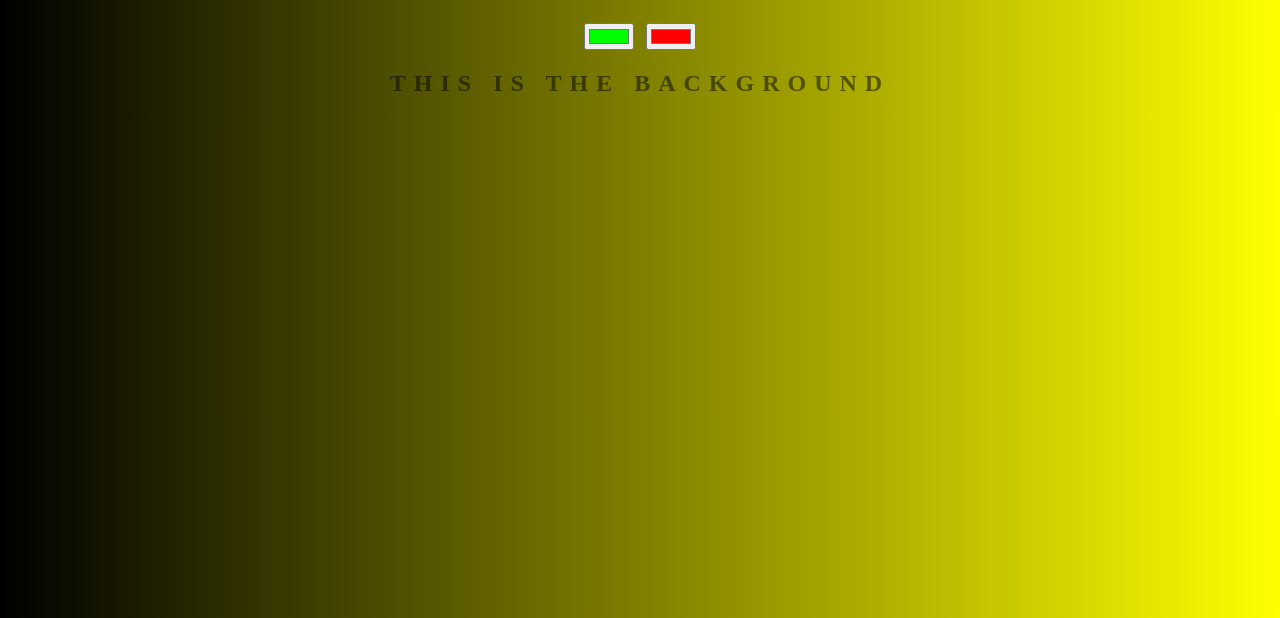
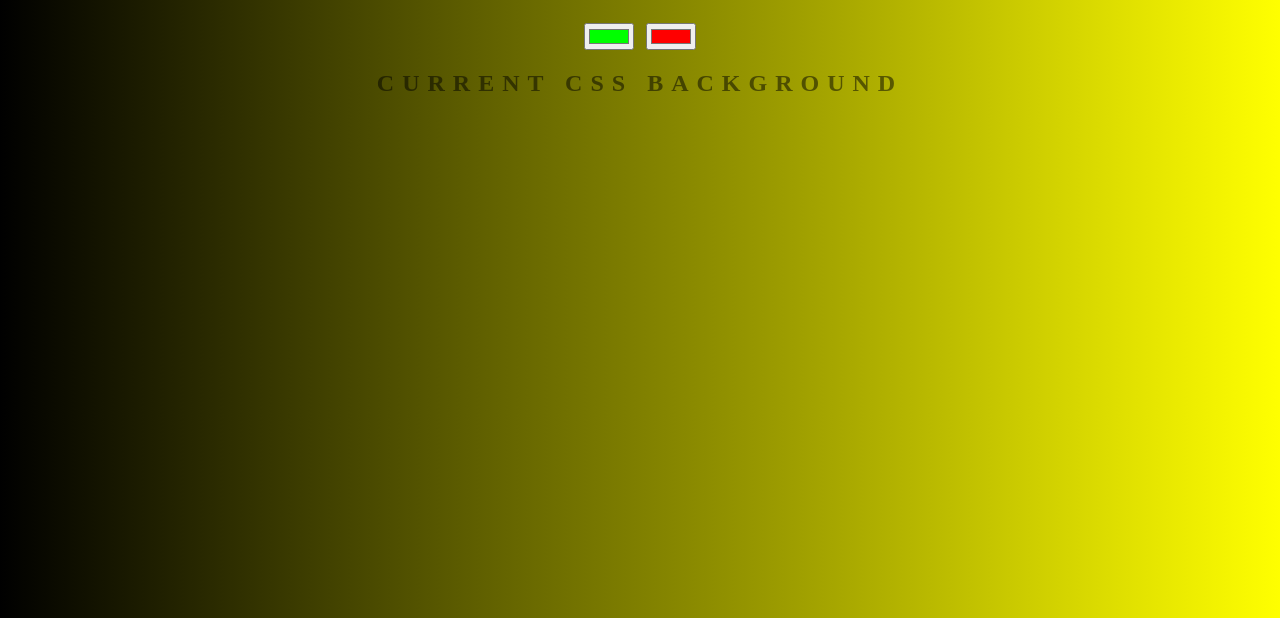
Before and after one commit to Cristian-sanchez14/Background-Generator, a plain HTML site: page index.html in a window 1280 px wide. Shown: the part 182-800 px from the top of the page. Drawn offline with Linux system fonts and the light colour scheme.

Commit message:
back to old h2

```diff
--- a/index.html
+++ b/index.html
@@ -9,7 +9,7 @@
 	<h1>Background Generator</h1>
 	<input class="color1" type="color" name="color1" value="#00ff00">
 	<input class="color2" type="color" name="color2" value="#ff0000">
-	<h2>this is the Background</h2>
+	<h2>Current CSS background</h2>
 	<h3></h3>
 	<script type="text/javascript" src="script.js"></script>
 </body>
```
